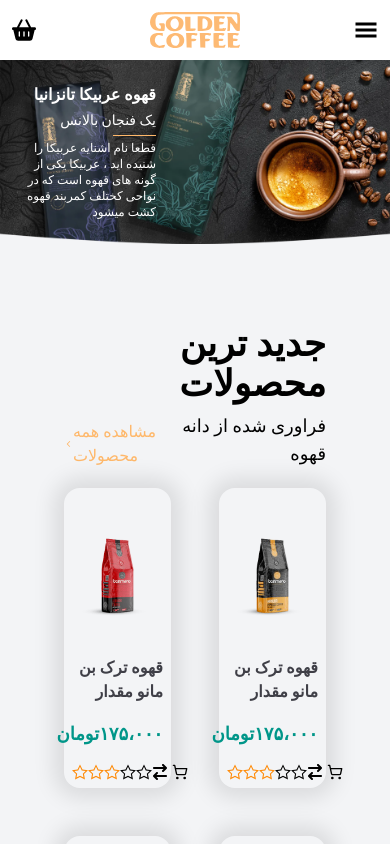
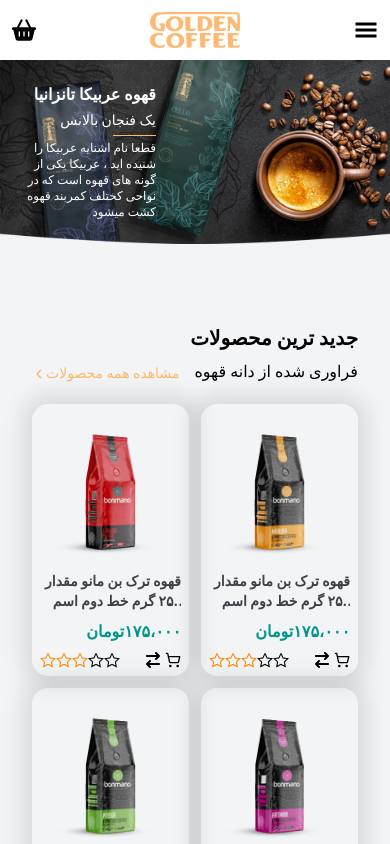
Before and after one commit to KavehKhorshidiii/CoffeeShop, a Next.js app: page / in a window 390 px wide. Shown: the top 844 px of the page. Built offline with nearby package versions, Linux system fonts and the light colour scheme.

Commit message:
responsive for mobile

```diff
--- a/src/app/globals.css
+++ b/src/app/globals.css
@@ -37,5 +37,5 @@
 
 @utility container {
   margin-inline: auto;
-  padding-inline: 4rem;
+  padding-inline: 2rem;
 }
--- a/src/app/page.js
+++ b/src/app/page.js
@@ -27,6 +27,7 @@
 
          {/* main - body */}
          <main>
+
             {/* title - bg-img */}
             <section>
                <Title></Title>
--- a/src/components/Home/products/product.js
+++ b/src/components/Home/products/product.js
@@ -25,28 +25,28 @@
          {/* text */}
          <div className=" items-end dark:text-white text-black mt-20 flex justify-between">
             <Link href="#">
-               <div className=" flex items-center text-orange-300">
+               <div className=" flex text-sm md:text-base  items-center text-orange-300">
                   <IoIosArrowBack></IoIosArrowBack>مشاهده همه محصولات
                </div>
             </Link>
             <div className=" flex text-right gap-y-2 flex-col">
-               <span className=" text-4xl font-bold">جدید ترین محصولات</span>
-               <span className=" text-lg">فراوری شده از دانه قهوه</span>
+               <span className=" text-xl md:text-4xl font-bold">جدید ترین محصولات</span>
+               <span className=" text-base">فراوری شده از دانه قهوه</span>
             </div>
          </div>
 
          {/* products */}
          <Link href="#">
-            <div className=" mb-25 mt-5 grid gap-12 grid-cols-2 sm:grid-cols-3 lg:grid-cols-4 justify-between w-full">
+            <div className=" mb-25 mt-5 grid gap-3 md:gap-12 grid-cols-2 sm:grid-cols-3 lg:grid-cols-4 justify-between w-full">
                {productObject.map((product) => (
                   <div key={product.id} className="shadow-light p-2 text-right rounded-2xl">
                      <div className="flex justify-center">
                         <Image src={product.img} alt="product pho" width={160} height={160} className="w-40 h-40 object-contain" />
                      </div>
 
-                     <div className=" space-y-4">
-                        <div className=" text-base text-zinc-700 dark:text-white font-bold  text-right line-clamp-2">{product.title}</div>
-                        <div className="font-bold text-lg  text-teal-600 flex justify-end ">
+                     <div className=" space-y-2 md:space-y-4">
+                        <div className="text-sm md:text-base text-zinc-700 dark:text-white font-bold  text-right line-clamp-2">{product.title}</div>
+                        <div className="font-bold text-base md:text-lg  text-teal-600 flex justify-end ">
                            <span>تومان</span>
                            <span>۱۷۵،۰۰۰</span>
                         </div>
```
